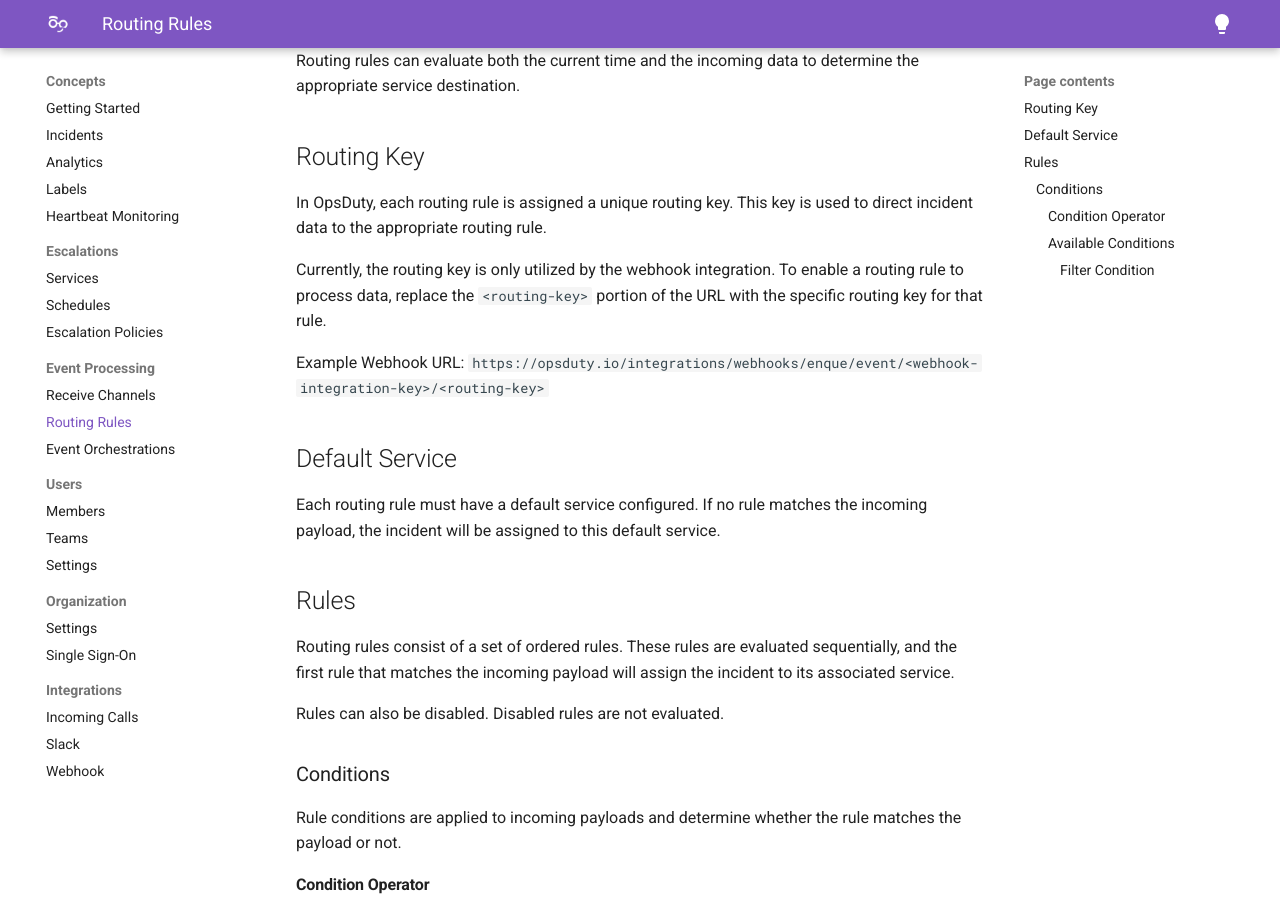
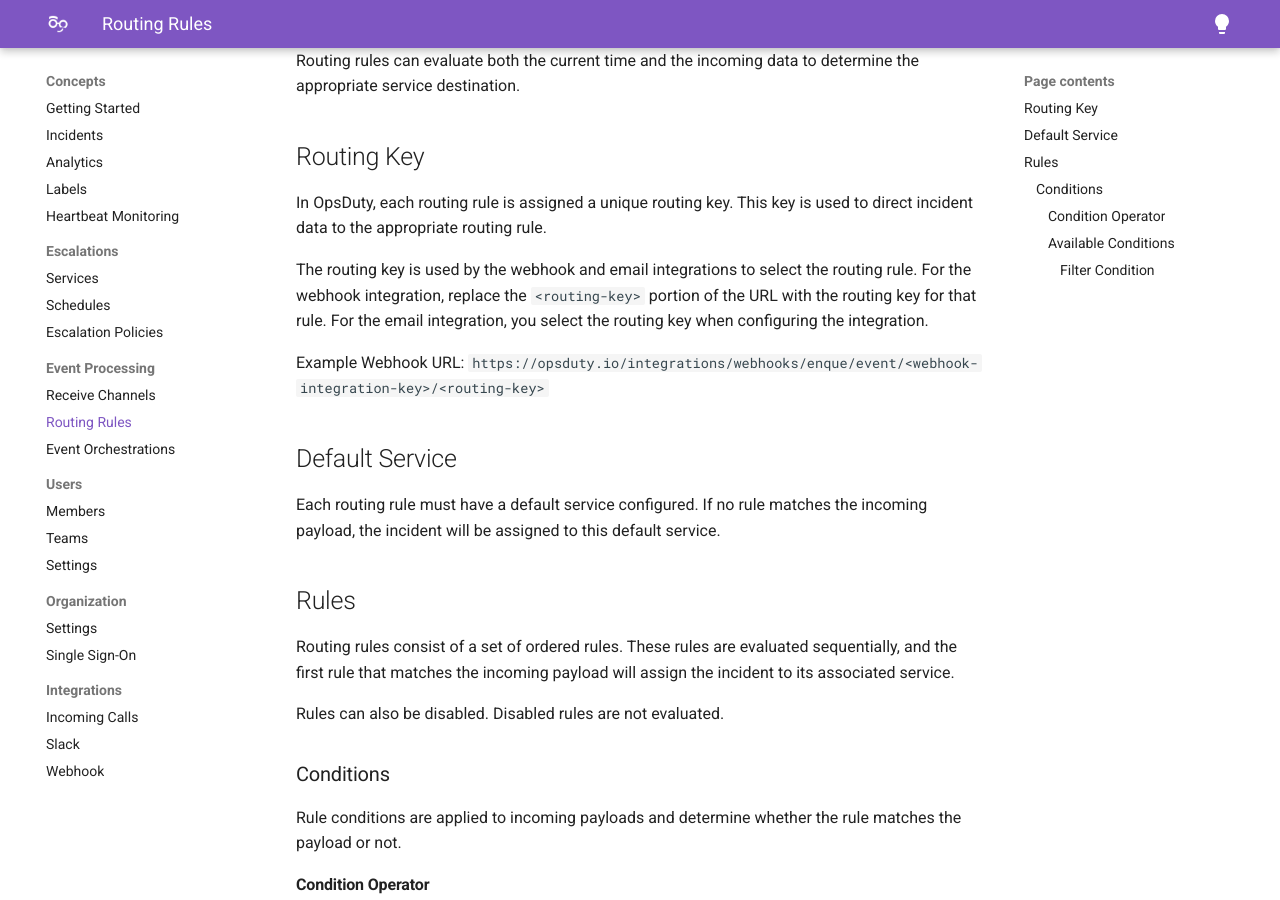
Before and after one commit to opsduty/opsduty-docs, an MkDocs documentation site: the page built from docs/concepts/event-processing/routing-rules.md, in a window 1280 px wide and 900 px high, scrolled down 380 px. Built offline with MkDocs 1.6.1 and Material for MkDocs 9.7.7, drawn with Linux system fonts in a browser that asks for light colours.

Commit message:
Correct which integrations use the routing key on routing rules page
The Routing Rules page said the routing key was only used by the webhook
integration. The email integration also uses a routing key, which can
target a routing rule. Update the sentence to match the Services page.

Co-Authored-By: Claude Opus 4.8 (1M context) <noreply@anthropic.com>

```diff
--- a/docs/concepts/event-processing/routing-rules.md
+++ b/docs/concepts/event-processing/routing-rules.md
@@ -13,9 +13,10 @@ determine the appropriate service destination.
 In OpsDuty, each routing rule is assigned a unique routing key. This key is used
 to direct incident data to the appropriate routing rule.
 
-Currently, the routing key is only utilized by the webhook integration. To
-enable a routing rule to process data, replace the `<routing-key>` portion of
-the URL with the specific routing key for that rule.
+The routing key is used by the webhook and email integrations to select the
+routing rule. For the webhook integration, replace the `<routing-key>` portion
+of the URL with the routing key for that rule. For the email integration, you
+select the routing key when configuring the integration.
 
 Example Webhook URL:
 `https://opsduty.io/integrations/webhooks/enque/event/<webhook-integration-key>/<routing-key>`
```
